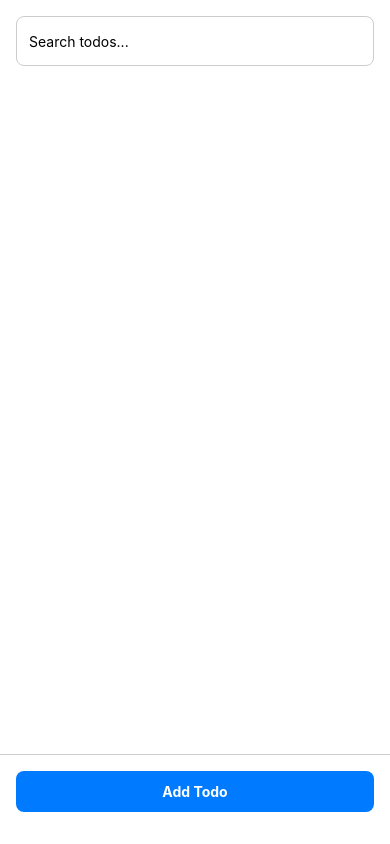
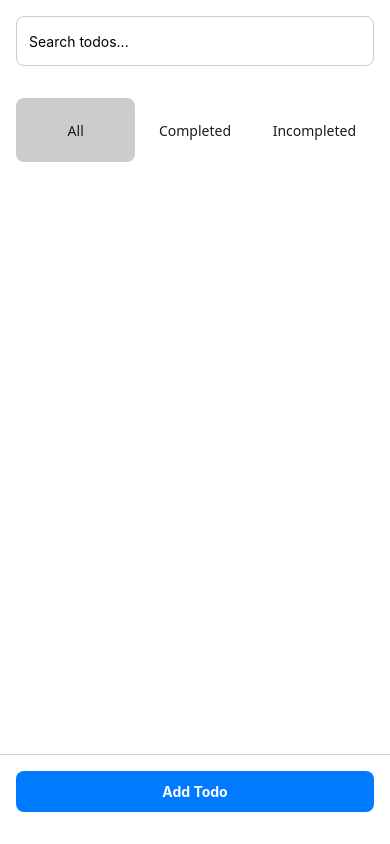
Before and after one commit to Abiri99/RNTodo, a React Native app: screen / in a window 390 px wide. Built offline with nearby package versions, Linux system fonts and the light colour scheme.

Commit message:
added todo filters component

```diff
--- a/babel.config.js
+++ b/babel.config.js
@@ -1,3 +1,6 @@
 module.exports = {
   presets: ['module:@react-native/babel-preset'],
+  plugins: [
+    'react-native-reanimated/plugin',
+  ]
 };
--- a/metro.config.js
+++ b/metro.config.js
@@ -1,4 +1,8 @@
 const {getDefaultConfig, mergeConfig} = require('@react-native/metro-config');
+
+const {
+    wrapWithReanimatedMetroConfig,
+} = require('react-native-reanimated/metro-config');
 
 /**
  * Metro configuration
@@ -8,4 +12,4 @@ const {getDefaultConfig, mergeConfig} = require('@react-native/metro-config');
  */
 const config = {};
 
-module.exports = mergeConfig(getDefaultConfig(__dirname), config);
+module.exports = mergeConfig(getDefaultConfig(__dirname), config, wrapWithReanimatedMetroConfig(config));
--- a/package.json
+++ b/package.json
@@ -17,6 +17,7 @@
     "add": "^2.0.6",
     "react": "19.0.0",
     "react-native": "0.79.1",
+    "react-native-reanimated": "^3.17.5",
     "react-native-safe-area-context": "^5.4.0",
     "react-native-screens": "^4.10.0",
     "react-redux": "^9.2.0",
--- a/src/ui/HomeScreen.tsx
+++ b/src/ui/HomeScreen.tsx
@@ -1,60 +1,46 @@
+import React, { useState } from 'react';
 import {
   FlatList,
   StyleSheet,
   Text,
+  TextInput,
+  TouchableOpacity,
   View,
-  Button,
-  TouchableNativeFeedback,
-  TouchableOpacity,
-  TextInput,
 } from 'react-native';
-import {useDispatch, useSelector} from 'react-redux';
+import { useDispatch, useSelector } from 'react-redux';
+import { useNavigation } from '@react-navigation/native';
+import { SafeAreaView } from 'react-native-safe-area-context';
+
 import TodoListItem from './TodoListItem';
-import {todosSelector} from '../state/todosSelectors';
-import {useNavigation} from '@react-navigation/native';
+import TodoFilters from './TodoFilters';
+
+import {
+  todoCompleted,
+  todoInCompleted,
+  todoRemoved,
+} from '../state/todosSlice';
+import { todosSelector } from '../state/todosSelectors';
 import Todo from '../model/todo';
-import {todoCompleted, todoInCompleted, todoRemoved} from '../state/todosSlice';
-import { SafeAreaView } from 'react-native-safe-area-context';
-import { useState } from 'react';
 
-function HomeScreen() {
+const HomeScreen = () => {
   const navigation = useNavigation();
   const todos = useSelector(todosSelector);
   const dispatch = useDispatch();
 
   const [search, setSearch] = useState('');
 
-  const onAddTodoButtonPress = () => {
-    navigation.navigate('AddTodo');
+  const handleAddTodo = () => navigation.navigate('AddTodo');
+
+  const handleTodoPress = (todo: Todo) => {
+    dispatch(todo.isCompleted ? todoInCompleted({ todo }) : todoCompleted({ todo }));
   };
 
-  const onTodoPress = (todo: Todo) => {
-    if (todo.isCompleted) {
-      dispatch(
-        todoInCompleted({
-          todo: todo,
-        }),
-      );
-    } else {
-      dispatch(
-        todoCompleted({
-          todo: todo,
-        }),
-      );
-    }
-  };
-
-  const onTodoLongPress = (todo: Todo) => {
-    dispatch(
-      todoRemoved({
-        todo: todo,
-      }),
-    );
+  const handleTodoLongPress = (todo: Todo) => {
+    dispatch(todoRemoved({ todo }));
   };
 
   return (
     <SafeAreaView style={styles.container}>
-      {/* Search Bar */}
       <TextInput
         style={styles.searchBar}
         placeholder="Search todos..."
@@ -62,38 +48,40 @@ function HomeScreen() {
         onChangeText={setSearch}
       />
 
-      {/* Todo List */}
+      <View style={styles.filterContainer}>
+        <TodoFilters
+          style={styles.todoFilters}
+          onAllSelected={() => {}}
+          onCompletedSelected={() => {}}
+          onIncompletedSelected={() => {}}
+        />
+      </View>
+
       <FlatList
         data={todos}
-        keyExtractor={(item, index) => item.id.toString()}
-        renderItem={({item, index}) => (
+        keyExtractor={item => item.id.toString()}
+        renderItem={({ item, index }) => (
           <TouchableOpacity
-            onPress={() => onTodoPress(item)}
-            onLongPress={() => {
-              onTodoLongPress(item);
-            }}>
-            <TodoListItem
-              data={item}
-              index={index}
-              style={styles.todoItem}
-            />
+            onPress={() => handleTodoPress(item)}
+            onLongPress={() => handleTodoLongPress(item)}
+          >
+            <TodoListItem data={item} index={index} style={styles.todoItem} />
           </TouchableOpacity>
         )}
-        contentContainerStyle={{paddingBottom: 80}} // To avoid overlapping with the sticky button
+        contentContainerStyle={styles.listContent}
       />
 
-      {/* Sticky Footer */}
       <View style={styles.footer}>
-        <TouchableOpacity style={styles.addButton} onPress={() => onAddTodoButtonPress()}>
+        <TouchableOpacity style={styles.addButton} onPress={handleAddTodo}>
           <Text style={styles.addButtonText}>Add Todo</Text>
         </TouchableOpacity>
       </View>
     </SafeAreaView>
   );
-}
+};
 
 const styles = StyleSheet.create({
-  container: {flex: 1, backgroundColor: '#fff'},
+  container: { flex: 1, backgroundColor: '#fff' },
   searchBar: {
     height: 50,
     borderColor: '#ccc',
@@ -102,10 +90,20 @@ const styles = StyleSheet.create({
     borderRadius: 8,
     paddingHorizontal: 12,
   },
+  filterContainer: {
+    margin: 16,
+  },
+  todoFilters: {
+    width: '100%',
+    height: 64,
+  },
   todoItem: {
     padding: 16,
     borderBottomWidth: 1,
     borderBottomColor: '#eee',
+  },
+  listContent: {
+    paddingBottom: 80,
   },
   footer: {
     position: 'absolute',
@@ -120,9 +118,8 @@ const styles = StyleSheet.create({
     backgroundColor: '#007bff',
     paddingVertical: 12,
     borderRadius: 8,
+    margin: 16,
     marginBottom: 32,
-    marginHorizontal: 16,
-    marginTop: 16,
   },
   addButtonText: {
     color: '#fff',
--- a/src/ui/TodoFilters.tsx
+++ b/src/ui/TodoFilters.tsx
@@ -1,8 +1,119 @@
-import React from 'react';
-import { View } from 'react-native';
+import React, { useState } from 'react';
+import {
+  View,
+  StyleSheet,
+  ViewStyle,
+  StyleProp,
+  TouchableOpacity,
+} from 'react-native';
+import { Text } from '@react-navigation/elements';
+import Animated, {
+  ReduceMotion,
+  useAnimatedStyle,
+  useSharedValue,
+  withSpring,
+} from 'react-native-reanimated';
 
-const TodoFilters = () => {
+type TodoFiltersProps = {
+  style?: StyleProp<ViewStyle>;
+  onAllSelected: () => void;
+  onCompletedSelected: () => void;
+  onIncompletedSelected: () => void;
+};
 
-}
+type TodoFiltersItemProps = {
+  title: string;
+  onPress: () => void;
+  style: StyleProp<ViewStyle>;
+};
+
+const TodoFiltersItem = ({ title, onPress, style }: TodoFiltersItemProps) => (
+  <TouchableOpacity onPress={onPress} style={style}>
+    <Text>{title}</Text>
+  </TouchableOpacity>
+);
+
+const TodoFilters: React.FC<TodoFiltersProps> = ({
+  style,
+  onAllSelected,
+  onCompletedSelected,
+  onIncompletedSelected,
+}) => {
+  const backgroundPositionFromLeft = useSharedValue(0);
+  const [containerWidth, setContainerWidth] = useState(0);
+
+  const itemWidth = containerWidth / 3;
+
+  const backgroundStyle = useAnimatedStyle(() => ({
+    left: withSpring(backgroundPositionFromLeft.value, {
+      mass: 1,
+      damping: 12,
+      stiffness: 100,
+      overshootClamping: false,
+      restDisplacementThreshold: 0.01,
+      restSpeedThreshold: 2,
+      reduceMotion: ReduceMotion.System,
+    }),
+  }));
+
+  const handlePress = (index: number, callback: () => void) => {
+    backgroundPositionFromLeft.value = itemWidth * index;
+    callback();
+  };
+
+  const itemStyle: ViewStyle[] = [styles.item, { width: itemWidth }];
+
+  return (
+    <View
+      style={[styles.container, style]}
+      onLayout={(e) => setContainerWidth(e.nativeEvent.layout.width)}
+    >
+      <Animated.View
+        pointerEvents="none"
+        style={[
+          styles.selectedItemBackground,
+          backgroundStyle,
+          { width: itemWidth, zIndex: -1 },
+        ]}
+      />
+
+      <TodoFiltersItem
+        title="All"
+        onPress={() => handlePress(0, onAllSelected)}
+        style={itemStyle}
+      />
+      <TodoFiltersItem
+        title="Completed"
+        onPress={() => handlePress(1, onCompletedSelected)}
+        style={itemStyle}
+      />
+      <TodoFiltersItem
+        title="Incompleted"
+        onPress={() => handlePress(2, onIncompletedSelected)}
+        style={itemStyle}
+      />
+    </View>
+  );
+};
+
+const styles = StyleSheet.create({
+  container: {
+    flexDirection: 'row',
+    justifyContent: 'space-around',
+    position: 'relative',
+  },
+  selectedItemBackground: {
+    position: 'absolute',
+    height: '100%',
+    backgroundColor: '#ccc',
+    borderRadius: 8,
+  },
+  item: {
+    flex: 1,
+    height: '100%',
+    justifyContent: 'center',
+    alignItems: 'center',
+  },
+});
 
 export default TodoFilters;
```
Also changed, not shown: 3 other files (tests, documents, lock files or other folders).
